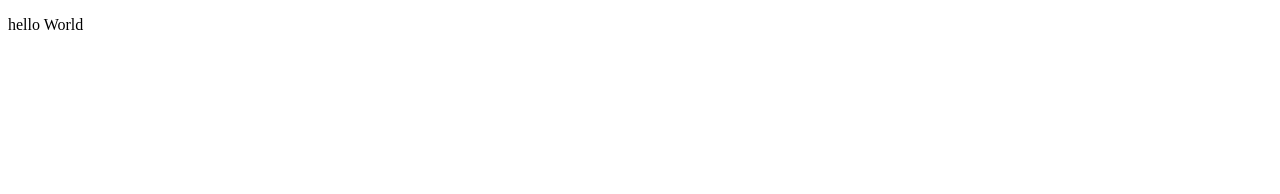
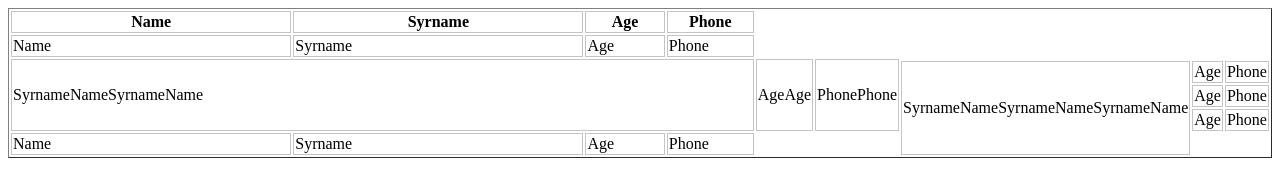
Before and after one commit to maxkolt/TMS55, a plain HTML site: page index.html in a window 1280 px wide. Drawn offline with Linux system fonts and the light colour scheme.

Commit message:
Таблица

```diff
--- a/index.html
+++ b/index.html
@@ -1,10 +1,54 @@
 <!DOCTYPE html>
-<html lang="en">
+<html lang="ru">
 <head>
     <meta charset="UTF-8">
+    <link rel="stylesheet" type="text/css" href="main.css">
     <title>Title</title>
 </head>
 <body>
-<p>hello World</p>
+<main>
+    <table border="1">
+        <tr>
+            <th width="40%">Name</th>
+            <th width="40">Syrname</th>
+            <th width="10%">Age</th>
+            <th width="10%">Phone</th>
+        </tr>
+        <tr>
+            <td width="40%">Name</td>
+            <td width="40%">Syrname</td>
+            <td width="10%">Age</td>
+            <td width="10%">Phone</td>
+        </tr>
+        <tr>
+
+        <td colspan="4" rowspan="4" width="40%">SyrnameNameSyrnameName</td>
+        <td colspan="4" rowspan="4" width="10%">AgeAge</td>
+        <td colspan="4" rowspan="4" width="10%">PhonePhone</td>
+    </tr>
+
+        <tr>
+
+            <td colspan="5" rowspan="5" width="40%">SyrnameNameSyrnameNameSyrnameName</td>
+            <td width="10%">Age</td>
+            <td width="10%">Phone</td>
+        </tr>
+        <tr>
+            <td width="10%">Age</td>
+            <td width="10%">Phone</td>
+        </tr>
+        <tr>
+            <td width="10%">Age</td>
+            <td width="10%">Phone</td>
+        </tr>
+        <tr>
+            <td width="40%">Name</td>
+            <td width="40%">Syrname</td>
+            <td width="10%">Age</td>
+            <td width="10%">Phone</td>
+        </tr>
+
+    </table>
+</main>
 </body>
 </html>
--- a/main.css
+++ b/main.css
@@ -0,0 +1,6 @@
+
+td, th {
+    border: 1px solid #c4c4c4;
+
+
+}
```
